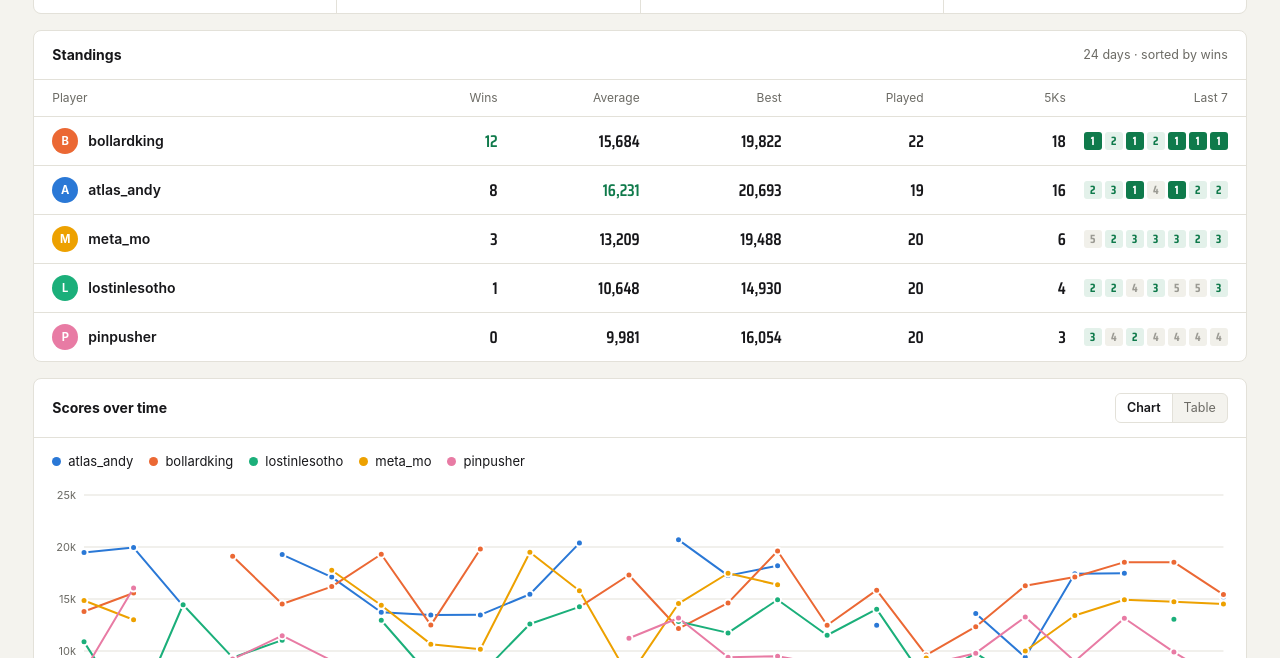
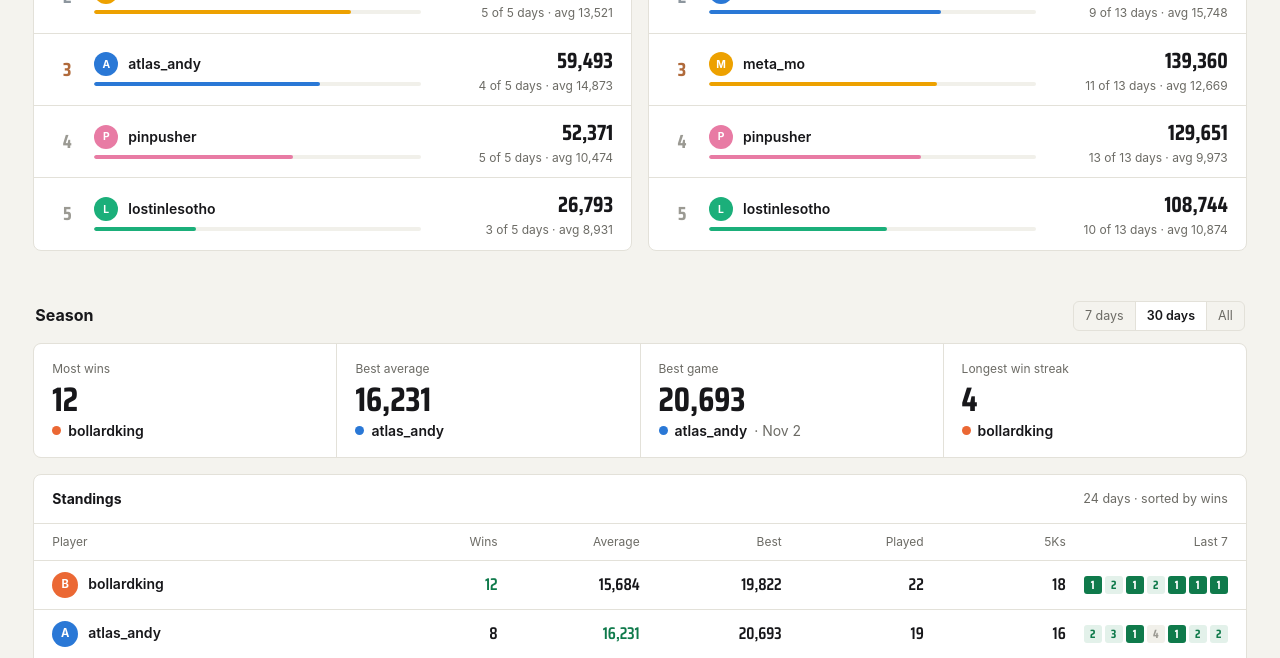
Before and after one commit to dennycrafter/geo-daily, a plain HTML site: page index.html in a window 1280 px wide. Shown: the part 730-1388 px from the top of the page. Drawn offline with Linux system fonts and the light colour scheme.

Commit message:
Add weekly and monthly totals
Co-Authored-By: Claude Opus 5.5 <noreply@anthropic.com>
Claude-Session: https://claude.ai/code/session_01HrnxTmMLeUk6GURtSjHPAD

```diff
--- a/index.html
+++ b/index.html
@@ -146,9 +146,21 @@ table.dt td:first-child { font-family: inherit; font-size: 13px; color: var(--mu
 
 footer { color: var(--faint); font-size: 12px; padding: 8px 0 40px; }
 
+
+/* week / month */
+.grid-2 { display: grid; grid-template-columns: 1fr 1fr; gap: 16px; align-items: start; }
+.pd-row { display: grid; grid-template-columns: 30px minmax(0, 1fr) 180px; gap: 12px; align-items: center; padding: 11px 18px; border-bottom: 1px solid var(--line); }
+.pd-row:last-child { border-bottom: 0; }
+.pd-row .rank { font-size: 19px; }
+.pd-row .meta { color: var(--muted); font-size: 12px; }
+.pd-row .tot { font-family: var(--num); font-weight: 700; font-size: 22px; text-align: right; }
+.bar { height: 4px; border-radius: 2px; background: var(--surface-2); margin-top: 6px; overflow: hidden; }
+.bar i { display: block; height: 100%; border-radius: 2px; }
+
 /* phones */
 @media (max-width: 980px) {
-  .grid-top { grid-template-columns: 1fr; }
+  .grid-top, .grid-2 { grid-template-columns: 1fr; }
+  .pd-row { grid-template-columns: 26px minmax(0, 1fr) 140px; }
   .awards { grid-template-columns: 1fr 1fr; }
   .lb-row { grid-template-columns: 34px minmax(0, 1fr) 84px; row-gap: 8px; }
   .lb-row .rounds { grid-column: 2 / -1; }
@@ -252,6 +264,25 @@ function season(days) {
   return { st, bestStreak };
 }
 
+
+// ---------- weeks and months (challenge days, Monday start) ----------
+const weekStart = (d) => { const t = new Date(d + "T12:00:00Z"); const wd = (t.getUTCDay() + 6) % 7; t.setUTCDate(t.getUTCDate() - wd); return t.toISOString().slice(0, 10); };
+const addDays = (d, n) => { const t = new Date(d + "T12:00:00Z"); t.setUTCDate(t.getUTCDate() + n); return t.toISOString().slice(0, 10); };
+const monthName = (d) => new Date(d + "T12:00:00Z").toLocaleDateString("en-US", { month: "long", year: "numeric", timeZone: "UTC" });
+function periodBox(title, sub, days, totalDays) {
+  const tally = {};
+  for (const d of days) for (const [id, r] of Object.entries(S.data.days[d].players)) { const t = (tally[id] ||= { id, total: 0, played: 0 }); t.total += r.total; t.played++; }
+  const rows = Object.values(tally).sort((a, b) => b.total - a.total);
+  const max = rows[0]?.total || 1;
+  const body = rows.length ? rows.map((r, i) => `<div class="pd-row">
+      <div class="rank ${i < 3 ? "r" + (i + 1) : ""}">${i + 1}</div>
+      <div style="min-width:0"><div class="who">${avatar(r.id, 24)}<div class="name">${esc(P(r.id)?.name)}</div></div>
+        <div class="bar"><i style="width:${(r.total / max) * 100}%;background:${S.color[r.id]}"></i></div></div>
+      <div><div class="tot">${fmt(r.total)}</div><div class="meta" style="text-align:right">${r.played} of ${totalDays} days · avg ${fmt(r.total / r.played)}</div></div>
+    </div>`).join("") : `<div class="empty">No games yet.</div>`;
+  return `<section class="box"><div class="boxhead"><h2>${title}</h2><span class="note">${sub}</span></div>${body}</section>`;
+}
+
 // ---------- render ----------
 function render() {
   const app = $("#app");
@@ -290,6 +321,20 @@ function render() {
     award("⚡", "Fastest finish", `<b>${mmss(fastest.time)}</b> ${nm(fastest.id)}`),
     award("⭐", "Perfect rounds", perfects.length ? `<b>${perfects.length}</b> ${[...new Set(perfects.map((x) => P(x.id)?.name))].map(esc).join(", ")}` : `<span style="color:var(--muted);font-weight:400">None today</span>`),
   ].join("") : "";
+
+
+  // week and month containing the selected day
+  const wk = weekStart(day), wkEnd = addDays(wk, 6);
+  const wkDays = S.days.filter((d) => d >= wk && d <= wkEnd);
+  const wkSoFar = Math.min(7, Math.round((new Date(S.days[0] + "T12:00:00Z") - new Date(wk + "T12:00:00Z")) / 864e5) + 1);
+  const mo = day.slice(0, 7);
+  const moDays = S.days.filter((d) => d.slice(0, 7) === mo);
+  const moLen = new Date(Date.UTC(+mo.slice(0, 4), +mo.slice(5, 7), 0)).getUTCDate();
+  const moSoFar = S.days[0].slice(0, 7) === mo ? +S.days[0].slice(8, 10) : moLen;
+  const periods = `<div class="grid-2">
+    ${periodBox("This week", `${dayShort(wk)} to ${dayShort(wkEnd)}`, wkDays, wkEnd <= S.days[0] ? 7 : wkSoFar)}
+    ${periodBox("This month", monthName(day), moDays, moSoFar)}
+  </div>`;
 
   // season (selected range)
   const rangeDays = S.range === 0 ? S.days : S.days.slice(0, S.range);
@@ -344,6 +389,8 @@ function render() {
       <div class="awards">${awards || `<div class="award"><div></div><div class="lbl">Nothing yet</div></div>`}</div>
     </section>
   </div>
+
+  <section>${periods}</section>
 
   <section>
     <div class="boxhead" style="padding:18px 2px 12px;border:0">
```
Also changed, not shown: .github/workflows/fetch.yml.
